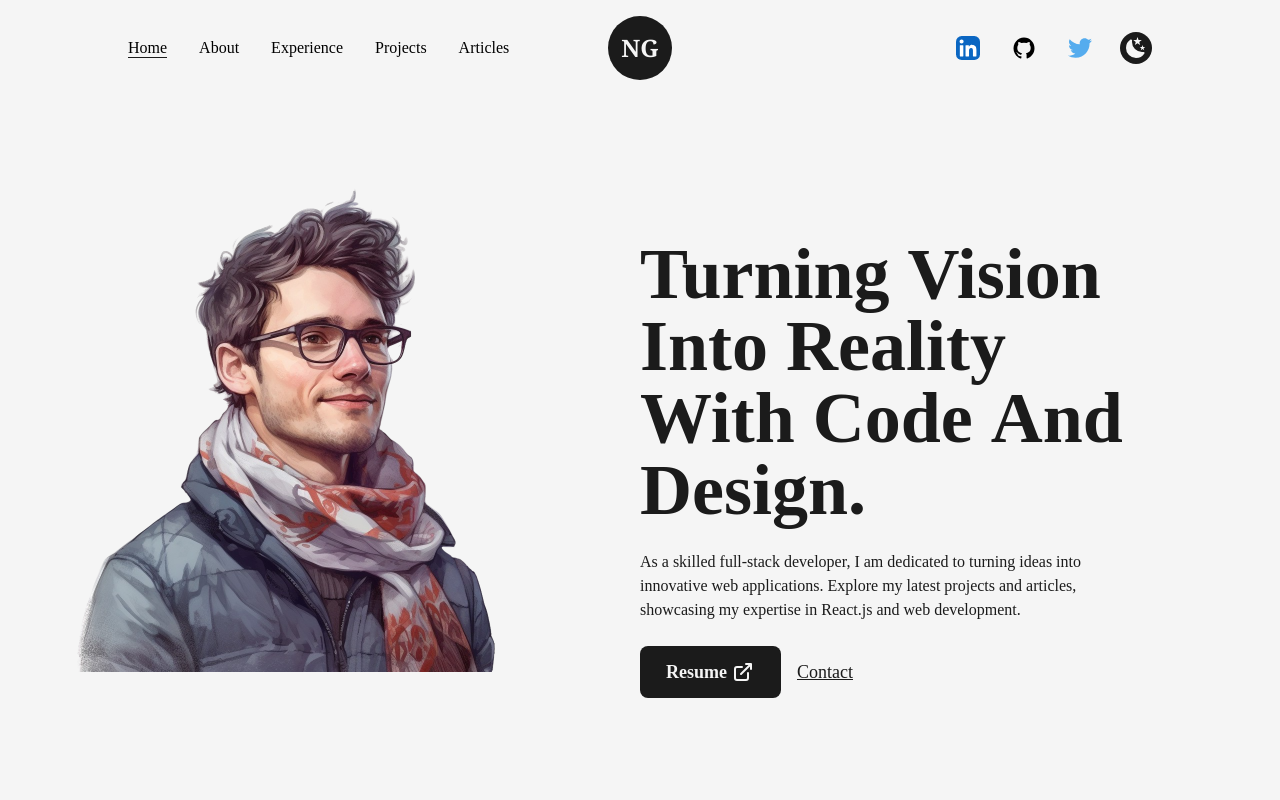
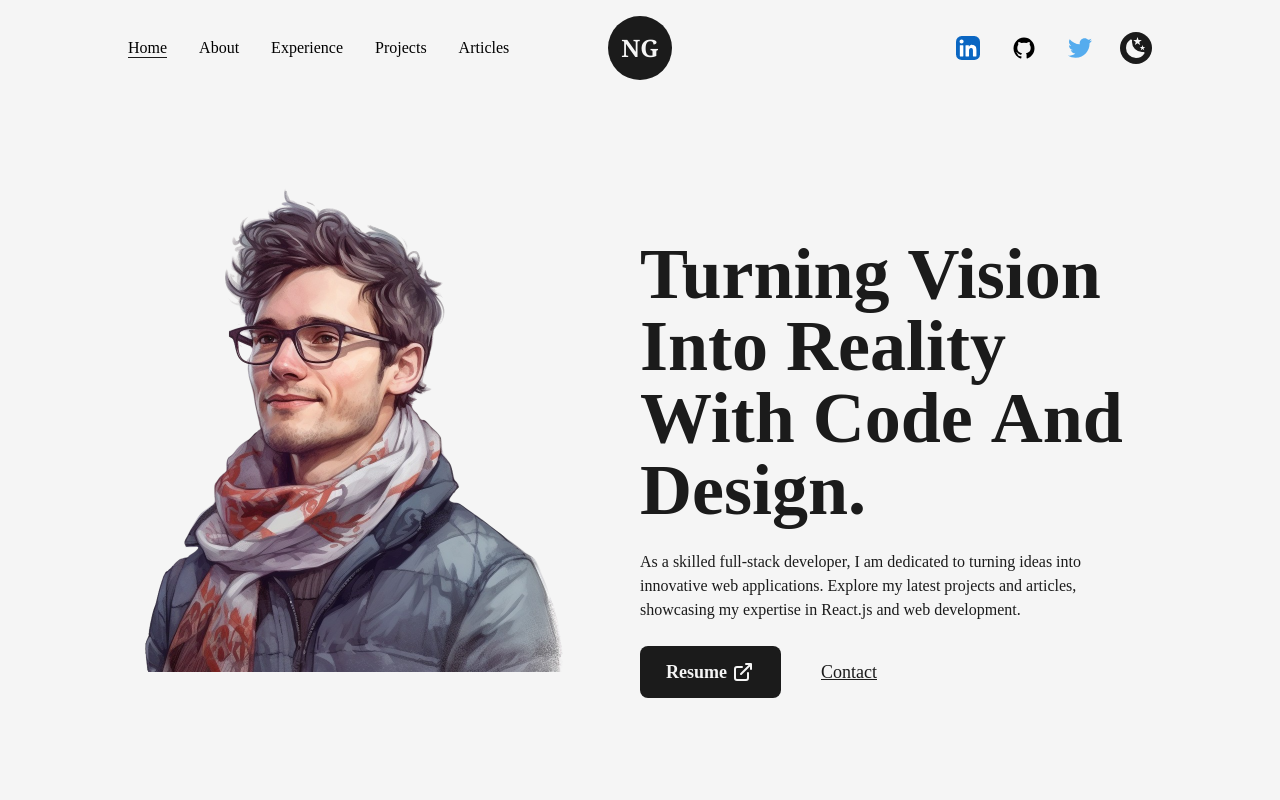
Before and after one commit to guhandelta/next13-tailwind-portfolio, a Next.js app: page / in a window 1280 px wide. Shown: the top 800 px of the page. Built offline with nearby package versions, Linux system fonts and the light colour scheme.

Commit message:
Optimized the Image component

```diff
--- a/src/components/data.js
+++ b/src/components/data.js
@@ -5,8 +5,7 @@ const data = [
         companyWebsite: "https://freewiretech.com/",
         location: "Newark, CA",
         description: [
-                      "  • Developing UI for Asset Management Platform, using ReactJS, & Redux Toolkit",
-                      "  • Utilized Material UI componnets to make the UI responsive.",
+                      "  • Developing UI for Asset Management Platform, using ReactJS, Redux Toolkit and Material UI componnets to make the UI responsive.",
                       "  • Managed app’s state using Redux toolkit to reduce code complexity.",
                       "  • Unit tested & E2E Tested UI with React Testing library & Cypress improved reliability.",
                       "  • Migrating React UI to Micro-Frontends with Module Federation to made UI tech agnostic."
@@ -18,9 +17,8 @@ const data = [
         companyWebsite: "https://www.wellsfargo.com/",
         location: "Charlotte, NC",
         description: [
-                      "  • Migrated UI for brokerage application from HTML5 to React JS to improved UI's usability.",
-                      "  • Enhanced the UI by providing responsive using Material UI components.",
-                      "  • Used TypeScript alongside JSX syntax to develop highly reusable component based architecture which helped maintain consistency across all pages.",
+                      "  • Migrating UI for brokerage application from HTML5 to React JS with MaterialUI to improved UI's usability and performance.",
+                      "  • Utilized TypeScript alongside JSX to develop highly reusable component based architecture which helped maintain consistency across all pages.",
                     ],
         time: "02/2022 - 11/2022"
     },{
@@ -29,9 +27,8 @@ const data = [
         companyWebsite: "https://www.at&t.com/",
         location: "Plano, TX",
         description: [
-                      "  • Developed Dashboard for server utilization analytics with React JS/TypeScript & Material UI.",
-                      "  • Dynamic visualizations using ChartJS, with GraphQL, helped handle real-time data",
-                      "  • Stress tested API’s deployed on Azure, with JMeter to test the ability to handle bulk requests."
+                      "  • Dynamic visualizations using ChartJS, with GraphQL, visualized real-time data faster.",
+                      "  • Stress testing API’s deployed on Azure, with JMeter ensured the API's ability to handle bulk requests."
                     ],
         time: "01/2021 - 12/2021"
     },{
@@ -40,9 +37,9 @@ const data = [
         companyurl: "https://www.discover.com/",
         location: "Riverwoods, IL",
         description: [
-                      "  • Enhanced Dashboard using SPA with NextJS, Material-UI for credit card analytics.",
-                      "  • Developed server using Python Flask with endpoints to provide data to the UI",
-                      "  • Interactive menu with animations using D3.js enhanced usability",
+                      "  • Latest features from NextJS & Material-UI enabled developing server rendered faster SPA for credit card usage statistics.",
+                      "  • Robust API developed using Python Flask helped generata data insights apart from providing data to the UI",
+                      "  • Utilized the features of D3.js to design complex graphical and interactive menus",
                       "  • Unit tested ReactJS components with Jest and Enzyme, in TDD improved UI's reliability"
                     ],
         time: "12/2019 - 07/2020"
--- a/src/pages/Articles.js
+++ b/src/pages/Articles.js
@@ -51,6 +51,8 @@ const AnimatedImage = ({ title, image, link }) => {
                 src={image}
                 alt={title}
                 className='w-96 h-auto hidden absolute rounded-lg z-10'
+                priority
+                sizes='(max-width: 768px) 100vw, (max-width: 1200px) 50vw, 33vw'
             />
         </Link>
     )
--- a/src/pages/Projects.js
+++ b/src/pages/Projects.js
@@ -26,6 +26,8 @@ const FeaturedProject = ({ type, title, summary, image, link, github }) => {
                 className='w-full h-auto transition ease-in-out duration-150'
                 whileHover={{ scale:1.05 }}
                 transition={{ duration: 0.3 }}
+                priority
+                sizes='(max-width: 768px) 100vw, (max-width: 1200px) 50vw, 33vw'
             />
         </Link>
         <div className="w-1/2 flex flex-col items-start justify-between pl-6">
@@ -75,6 +77,8 @@ const Project = ({ type, title, image, link, github }) => {
                     className='transition ease-in-out duration-150'
                     whileHover={{ scale:1.05 }}
                     transition={{ duration: 0.3 }}
+                    priority
+                    sizes='(max-width: 768px) 100vw, (max-width: 1200px) 50vw, 33vw'
                 />
             </Link>
             <div className="w-full flex flex-col items-start justify-between py-2 ">
@@ -165,6 +169,12 @@ const Projects = () => {
                     className='grid grid-cols-3 w-full h-8 p-3 mt-24 -mb-16 items-center'
                     initial={{ x:-200 }}
                     whileInView={{ x:0, transition: { duration: 0.5, ease: "easeInOut" } }}
+                    animate={{
+                        transition: {
+                            delay: 3.0,
+                            staggerChildren: 0.08,
+                        }
+                     }}
                 >
                     <div className='grid-1/3'></div>
                     <div className='grid-1/3'>
--- a/src/pages/experience.js
+++ b/src/pages/experience.js
@@ -46,7 +46,15 @@ const Experience = () => {
   return (
     <div className="mt-8 mb-28">
         {/*<h2 className="font-bold text-4xl mb-4 w-full text-center text-dark">Experience</h2> */}
-        <Image className='mx-[18%] mb-8' src={Exp} height="auto" width="auto" alt="Work Experience" />
+        <Image
+            className='mx-[18%] mb-8'
+            src={Exp}
+            height="auto"
+            width="auto"
+            alt="Work Experience"
+            priority
+            sizes='(max-width: 768px) 100vw, (max-width: 1200px) 50vw, 33vw'
+        />
         {/* useScroll() will monitor the scroll in this div through the ref */}
         <div ref={ref} className="relative mx-auto w-[75%]">
             {/*scaleY, as the line would be increased or decreased in the Y axis */}
--- a/src/pages/index.js
+++ b/src/pages/index.js
@@ -1,12 +1,37 @@
 import Image from 'next/image'
-import { Inter } from 'next/font/google'
 import Head from "next/head"
+import Link from 'next/link'
+import { motion, useMotionValue } from 'framer-motion'
+import { useRef } from 'react'
+
+import { LinkArrow } from '@/components/Icons'
 import { AnimatedText, Layout } from "@/components"
+import DisplayPicture from "../../public/images/profile/developer_dp.png"
 
-import DisplayPicture from "../../public/images/profile/developer_dp.png"
-import Link from 'next/link'
-import { LinkArrow } from '@/components/Icons'
-import { motion } from 'framer-motion'
+const FramerImage = motion(Image);
+
+const AnimatedImage = ({ image }) => {
+
+   // obbtain the position of the cursor for animating the image
+   const x = useMotionValue(0);
+   const y = useMotionValue(0);
+   const imageRef = useRef(null);
+
+   return <FramerImage
+            style={{ x:x, y:y }}
+            initial={{ opacity: 0 }}
+            whileInView = {{ opacity: 1, transition: { duration: 0.3 } }}
+            ref={imageRef}
+            height={150}
+            width={150}
+            src={image}
+            alt="Guhaprasaanth"
+            className="w-full h-auto transform -mt-40 -ml-16 -scale-x-100 scale-110"
+            priority
+            sizes='(max-width: 768px) 100vw, (max-width: 1200px) 50vw, 50vw'
+          />
+
+}
 
 export default function Home() {
 
@@ -46,12 +71,20 @@ export default function Home() {
         <Layout>
           <div className="flex items-center justify-between w-full">
             <div className="w-1/2">
-              <Image
-                src={DisplayPicture}
-                alt="Guhaprasaanth"
-                className="w-full h-auto transform -mt-40 -ml-16 -scale-x-100 scale-100"
-                sizes='(max-width: 768px) 100vw, (max-width: 1200px) 50vw, 50vw'
-              />
+
+            <AnimatedImage
+              image={DisplayPicture}
+            />
+
+            {/*
+
+            <Image
+              alt="Guhaprasaanth"
+              className="w-full h-auto transform -mt-40 -ml-16 -scale-x-100 scale-100"
+              priority
+              sizes='(max-width: 768px) 100vw, (max-width: 1200px) 50vw, 50vw'
+            />
+            */}
             </div>
             <div className="w-1/2 flex flex-col items-center self-center">
               <h1 className="-mt-16">
@@ -86,7 +119,7 @@ export default function Home() {
                 <Link
                   href="mailto:guhan.delta@gmail.com"
                   target="_blank"
-                  className="ml-4 text-lg font-medium capitalize text-dark underline dark:text-light hover:dark:bg-dark/60 hover:dark:text-light"
+                  className="ml-4 p-2.5 px-6 rounded-lg text-lg font-medium capitalize text-dark underline dark:text-light hover:dark:bg-light hover:dark:text-dark hover:border-solid"
                 >
                   Contact
                 </Link>
```
Also changed, not shown: src/pages/about.js (+6 -1 lines).
